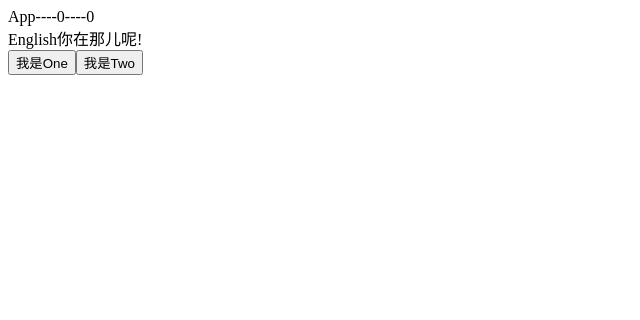
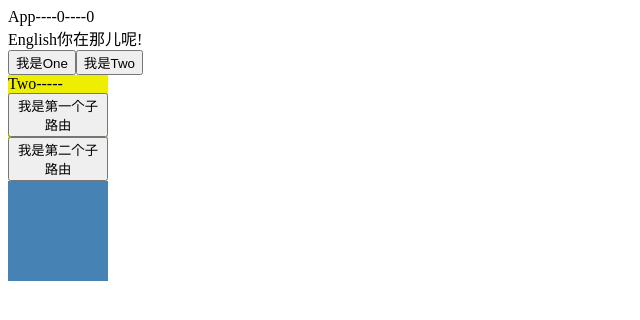
Before and after one commit to qiqijojo/vue-project, a Vue app: page /#/two/1/1/twoSub1 in a window 1280 px wide. Shown: the top 320 px of the page, without its empty margins (0-640 px from the left). Built offline with nearby package versions, Linux system fonts and the light colour scheme.

Commit message:
定义嵌套路由：children

```diff
--- a/src/components/Two.vue
+++ b/src/components/Two.vue
@@ -1,6 +1,9 @@
 <template>
   <div>
     Two-----{{numTwo}}
+    <router-link to="/two/1/2/twoSub1" tag="button">我是第一个子路由</router-link>
+    <router-link to="/two/2/3/twoSub2" tag="button">我是第二个子路由</router-link>
+    <router-view />
   </div>
 </template>
 <script>
--- /dev/null
+++ b/src/components/TwoSub1.vue
@@ -0,0 +1,13 @@
+<template>
+  <div></div>
+</template>
+<script>
+export default {
+  name: 'TwoSub1'
+}
+</script>
+<style lang="scss" scoped>
+  div {
+    background: steelblue;
+  }
+</style>
--- /dev/null
+++ b/src/components/TwoSub2.vue
@@ -0,0 +1,13 @@
+<template>
+  <div></div>
+</template>
+<script>
+export default {
+  name: 'TwoSub2'
+}
+</script>
+<style lang="scss" scoped>
+  div {
+    background:thistle;
+  }
+</style>
```
Also changed, not shown: src/router/index.js (+20 -2 lines).
